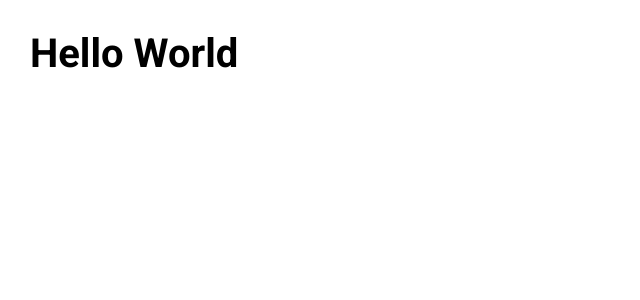
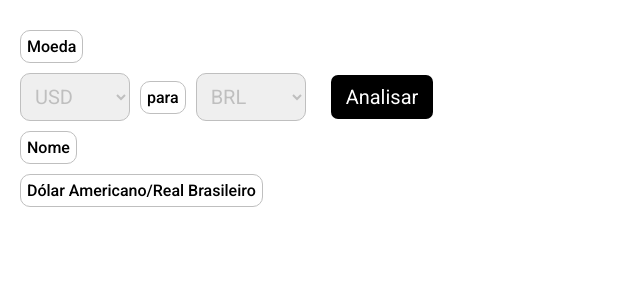
Before and after one commit to rayaneacacio/teste-junior-ORRAM, a React (Vite) app: page / in a window 1280 px wide. Shown: the top 300 px of the page, without its empty margins (0-640 px from the left). Built offline with nearby package versions, Linux system fonts and the light colour scheme.

Commit message:
update page Home

```diff
--- a/src/components/Select/style.ts
+++ b/src/components/Select/style.ts
@@ -2,7 +2,7 @@ import styled from "styled-components";
 
 export const Container = styled.select`
   color: ${({ theme }) => theme.COLORS.GRAY};
-  padding: 1rem 2.5rem 1rem 1.5rem;
+  padding: 1rem 4rem 1rem 1rem;
   border-radius: 1rem;
   border: 1px solid ${({ theme }) => theme.COLORS.GRAY};
   cursor: pointer;
--- a/src/pages/Home/index.tsx
+++ b/src/pages/Home/index.tsx
@@ -1,10 +1,29 @@
 import { ReactElement } from "react";
 import { Container } from "./style";
+import Button from "../../components/Button";
+import Span from "../../components/Span";
+import Select from "../../components/Select";
 
 export default function Home(): ReactElement {
   return (
     <Container>
-      <h1>Hello World</h1>
+      <div className="selecionarMoeda">
+        <Span text="Moeda" />
+
+        <div>
+          <div className="divSelects">
+            <Select />
+            <Span text="para" />
+            <Select defaultValue="BRL" />
+          </div>
+          <Button text="Analisar" />
+        </div>
+
+        <Span text="Nome" />
+        <Span text={ "Dólar Americano/Real Brasileiro" } />
+      </div>
+
+      <main></main>
     </Container>
   )
 }
--- a/src/pages/Home/style.ts
+++ b/src/pages/Home/style.ts
@@ -1,3 +1,22 @@
 import styled from "styled-components";
 
-export const Container = styled.div``;
+export const Container = styled.div`
+  .selecionarMoeda {
+    display: flex;
+    flex-direction: column;
+    align-items: flex-start;
+    gap: 1rem;
+
+    > div {
+      display: flex;
+      align-items: center;
+      gap: 2.5rem;
+    }
+  }
+
+  .divSelects {
+    display: flex;
+    align-items: center;
+    gap: 1rem;
+  }
+`;
--- a/src/styles/global.ts
+++ b/src/styles/global.ts
@@ -13,7 +13,8 @@ export default createGlobalStyle`
   }
 
   body {
-    padding: 3rem;
+    margin: 3rem 2rem;
+    overflow: hidden;
   }
 
   body, button, select {
```
